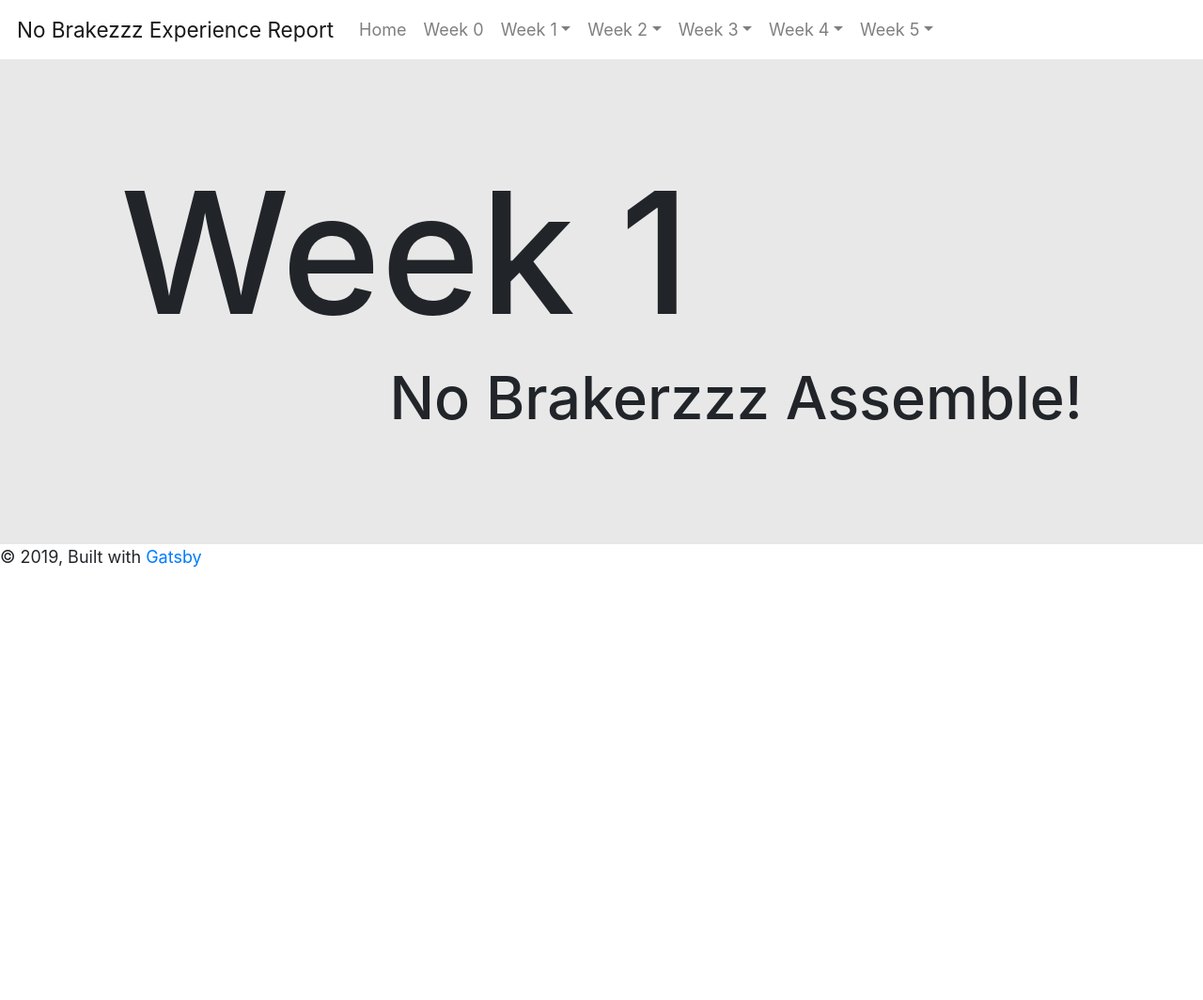
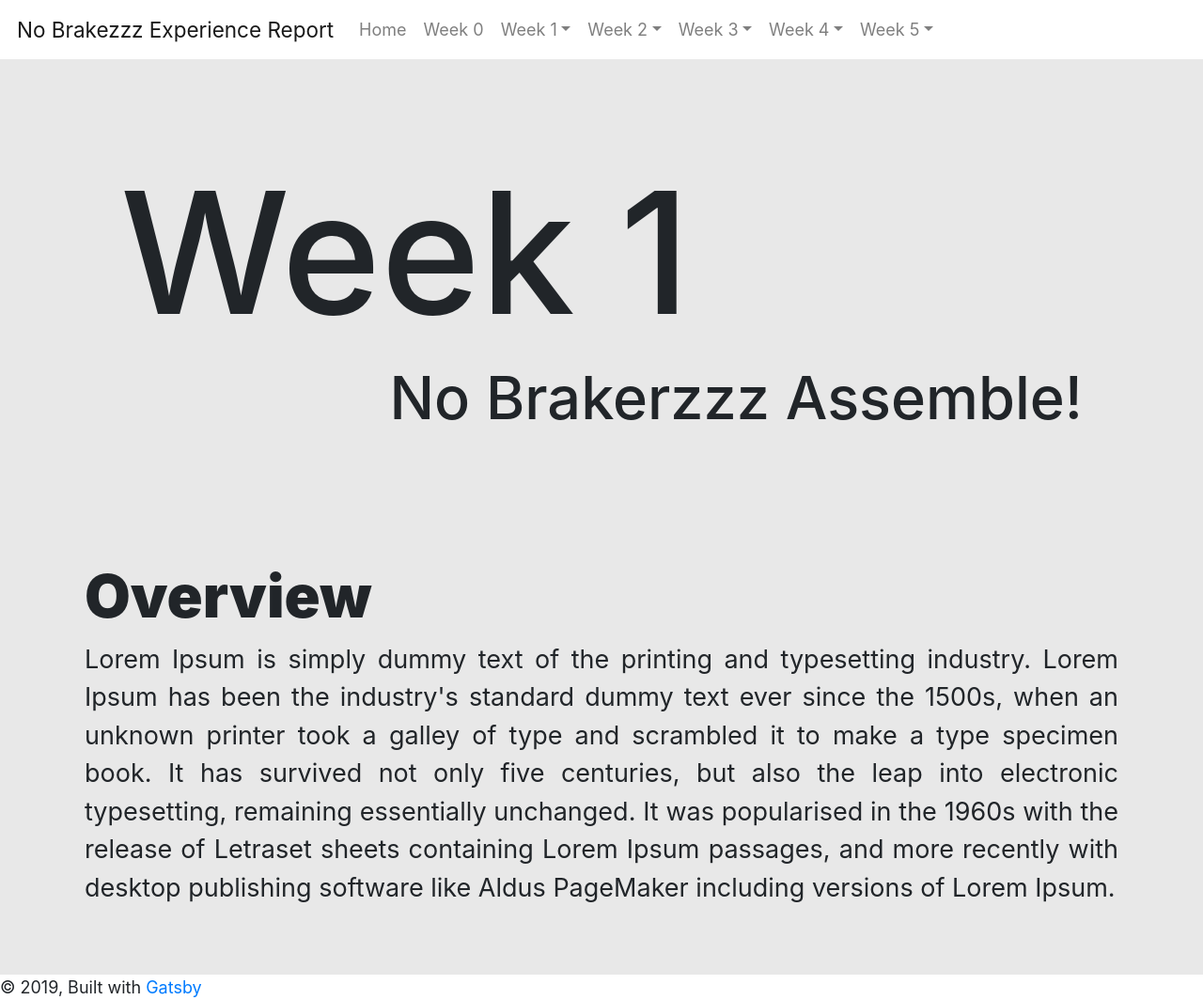
Before and after one commit to alexander-rivaldy/no-brakezzz-exp-report, a Gatsby site: page /week-1 in a window 1280 px wide. Shown: the whole page at 94% size. Before the commit the page ends 800 px from the top, so only its background shows below. Built offline with nearby package versions, Linux system fonts and the light colour scheme; Gatsby itself is replaced by a stand-in of ours.

Commit message:
[Alex] Add overview template

```diff
--- a/src/components/week-template/week-layout.js
+++ b/src/components/week-template/week-layout.js
@@ -3,7 +3,7 @@ import React from "react"
 import PropTypes from "prop-types"
 import "../week.css"
 
-const BannerLayout = ({ weekNum, weekTitle }) => (
+export const WeekBanner = ({ weekNum, weekTitle }) => (
 
     <div className="home-banner week-banner">
         <div className="week-banner-title-container">
@@ -14,9 +14,24 @@ const BannerLayout = ({ weekNum, weekTitle }) => (
 
 )
 
-BannerLayout.propTypes = {
+WeekBanner.propTypes = {
     weekNum: PropTypes.String,
     weekTitle: PropTypes.String,
 }
 
-export default BannerLayout
+export const Overview = ({content}) => {
+
+    return(
+        <div className="section">
+            <div className="overview">
+                <h1>Overview</h1>
+                <p>{content}</p>
+            </div>
+        </div>
+    );
+
+}
+
+Overview.propTypes = {
+    content: PropTypes.String,
+}
--- a/src/components/week.css
+++ b/src/components/week.css
@@ -17,3 +17,19 @@
     font-size: 3.5rem;
     align-self: flex-end;
 }
+
+.section {
+    display:flex;
+    flex-direction: column;
+    padding: 2rem 5rem;
+}
+
+.overview h1 {
+    font-size: 3.5rem;
+    font-weight: 900;
+}
+
+.overview p {
+    font-size: 1.5rem;
+    text-align: justify;
+}
--- a/src/pages/week-1.js
+++ b/src/pages/week-1.js
@@ -1,6 +1,6 @@
 import Layout from "../components/layout";
 import React from "react"
-import WeekBanner from "../components/week-template/week-layout"
+import {WeekBanner, Overview} from "../components/week-template/week-layout"
 
 
 const Week1 = () => (
@@ -8,6 +8,14 @@ const Week1 = () => (
     <Layout>
 
         <WeekBanner weekNum={"1"} weekTitle ={"No Brakerzzz Assemble!"} />
+        <Overview
+            content="Lorem Ipsum is simply dummy text of the printing and typesetting industry. Lorem Ipsum has been the
+            industry's standard dummy text ever since the 1500s, when an unknown printer took a galley of type and
+            scrambled it to make a type specimen book. It has survived not only five centuries, but also the leap
+            into electronic typesetting, remaining essentially unchanged. It was popularised in the 1960s with the
+            release of Letraset sheets containing Lorem Ipsum passages, and more recently with desktop publishing
+            software like Aldus PageMaker including versions of Lorem Ipsum."
+        />
 
     </Layout>
 
```
